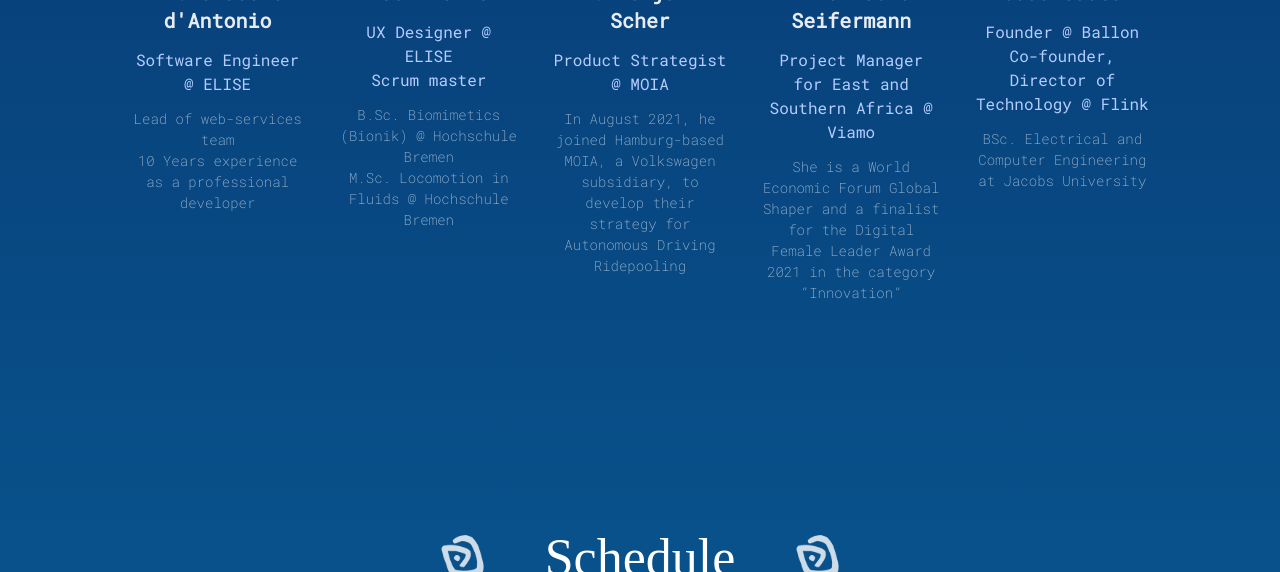
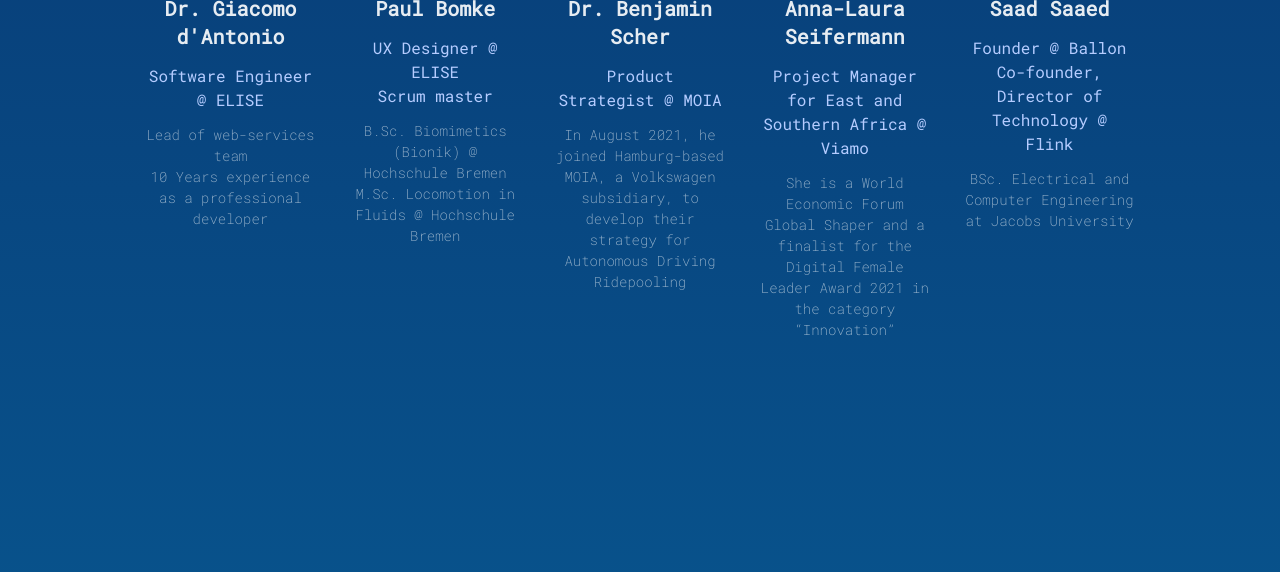
Before and after one commit to jacobs-hack/static-page, a plain HTML site: page index.html in a window 1280 px wide. Shown: the part 2606-3178 px from the top of the page. Drawn offline with nearby package versions, Linux system fonts and the light colour scheme; files whose address does not match are found by name; a web font is replaced by a local one.

Commit message:
Fixing Speakers Section

```diff
--- a/index.html
+++ b/index.html
@@ -79,14 +79,13 @@
       </section>
 
       <!--______________________________ SPEAKERS ______________________________-->
-      <section id="speakers">
+      <section id="speakers" style="padding: 100px 10%;">
         <div class="titles">
           <img src="img/symbol.png" alt="symbol" class="atlantis-symbol" style="display:inline; max-width:45px; margin-right:50px;">
           <h1 style="display:inline;"  id="cont-title">Speakers</h1>
           <img src="img/symbol.png" alt="symbol" class="atlantis-symbol" style="display:inline;max-width:45px; margin-left:50px;">
         </div>
-      <div>
-          <div class="flex flex-wrap -m-4">
+        <div class="flex flex-wrap">
           <div class="p-4 lg:w-1/5 md:w-1/3 sm:w-1/2">
             <div class="h-full flex flex-col items-center text-center">
               <a href="#" rel="noopener noreferrer" target="_blank">
@@ -144,7 +143,6 @@
                 <h2 class="title-font font-semibold text-lg text-white" id="name">Saad Saaed</h2>
                 <h3 id="position" class="mt-1 font-medium">Founder @ Ballon<br/>Co-founder, Director of Technology @ Flink</h3>
                 <p class="mb-4 mt-3 text-white" style="opacity:60%; font-size:14px; font-weight:200;">BSc. Electrical and Computer Engineering at Jacobs University</p>
-                </div>
               </div>
             </div>
           </div>
--- a/style.css
+++ b/style.css
@@ -49,7 +49,7 @@ section {
 }
 
 #about, #team, #schedule, #faq, #contact, #sponsors, #speakers {
-  padding: 100px 10%;
+  padding: 100px 10% !important;
   z-index: 1;
 }
 
```
Lines whose indentation alone changed are shown as unchanged.
